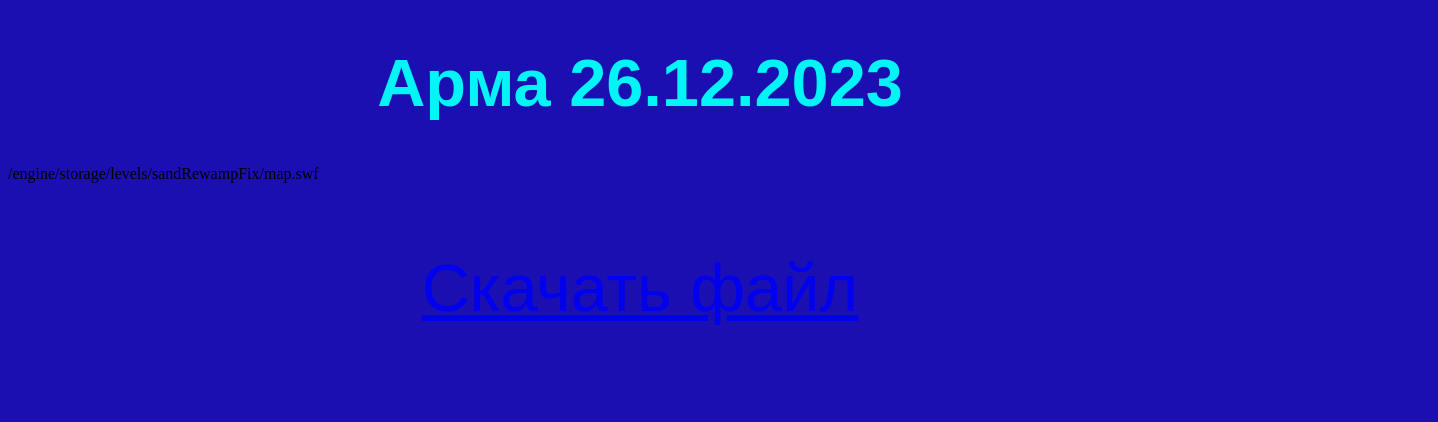
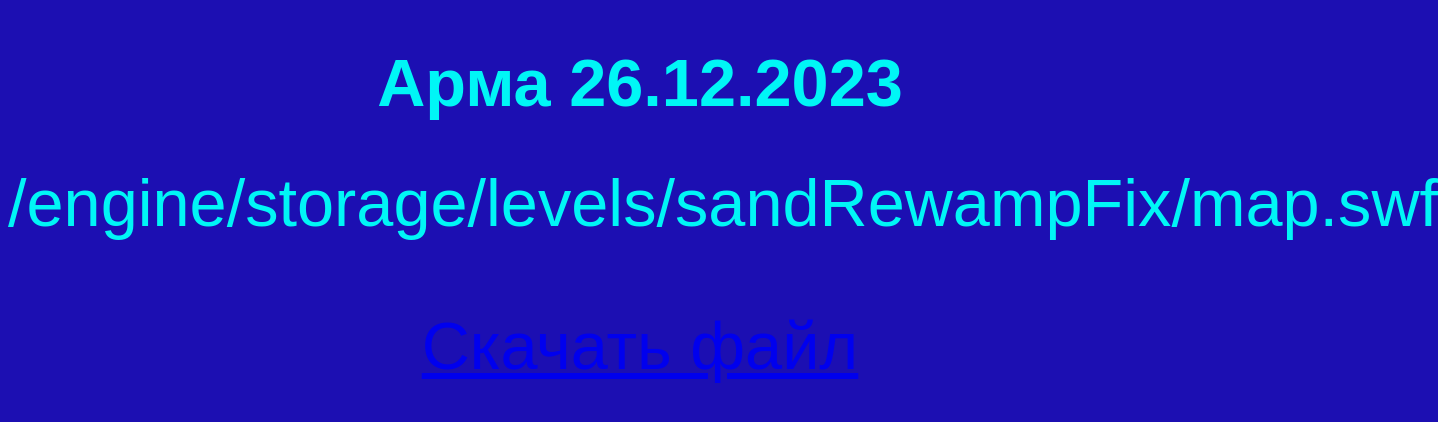
Before and after one commit to longterm2040/arm251123, a plain HTML site: page index.html in a window 1280 px wide. Shown: the whole page, 1438 px wide, since content can reach past the window. Drawn offline with Linux system fonts and the light colour scheme; a web font is replaced by a local one.

Commit message:
Update style.css

```diff
--- a/style.css
+++ b/style.css
@@ -2,7 +2,7 @@ body {
 	background-color: #1C0FB2;
 }
 
-p, h1 {
+div, p, h1 {
 	font-size: 50pt;
 	font-family: 'Product Sans', sans-serif;
 	color: #00F6F6;
```
